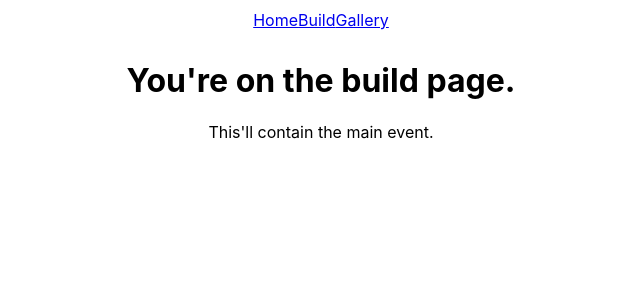
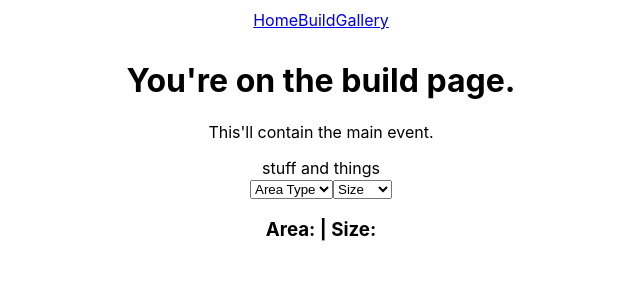
Before and after one commit to aleksbozek/Area-Generator, a React (Create React App) app in the folder area-generator/: page /Build in a window 1280 px wide. Shown: the top 300 px of the page, without its empty margins (319-959 px from the left). Built offline with nearby package versions, Linux system fonts and the light colour scheme; no server answers.

Commit message:
building the build page

```diff
--- /dev/null
+++ b/area-generator/src/components/BuildOptions.jsx
@@ -0,0 +1,39 @@
+import React, { useState } from "react";
+import BuildResult from "./BuildResult.jsx";
+
+export default function BuildOptions(props) {
+  const [area, setArea] = useState("");
+  const [size, setSize] = useState("");
+
+  console.log(props);
+  return (
+    <main>
+      stuff and things
+      <form class="selector">
+        <select
+          name="area-type"
+          id="area-type"
+          onSelect={(e) => setArea(e.target.value)}
+        >
+          <option value="">Area Type</option>
+          <option value="Desert">Desert</option>
+          <option value="Woods">Woods</option>
+          <option value="Urban">Urban</option>
+          <option value="Ocean">Ocean</option>
+        </select>
+
+        <select
+          name="area-size"
+          id="area-size"
+          onSelect={(e) => setSize(e.target.value)}
+        >
+          <option value="">Size</option>
+          <option value="30x30">30x30</option>
+          <option value="60x60">60x60</option>
+          <option value="90x90">90x90</option>
+        </select>
+      </form>
+      <BuildResult area={area} size={size} />
+    </main>
+  );
+}
--- a/area-generator/src/components/BuildPage.jsx
+++ b/area-generator/src/components/BuildPage.jsx
@@ -1,5 +1,6 @@
 import React, { useEffect, useState } from "react";
 import axios from "axios";
+import BuildOptions from "./BuildOptions.jsx";
 
 export default function BuildPage() {
   const [build, setBuild] = useState([]);
@@ -24,6 +25,12 @@ export default function BuildPage() {
   return (
     <div>
       <p>This'll contain the main event.</p>
+      <BuildOptions
+        desert={build[0]}
+        woods={build[1]}
+        urban={build[2]}
+        ocean={build[3]}
+      />
     </div>
   );
 }
--- /dev/null
+++ b/area-generator/src/components/BuildResult.jsx
@@ -0,0 +1,13 @@
+import React from "react";
+
+export default function BuildResult(props) {
+  console.log(props);
+
+  return (
+    <article>
+      <h3>
+        Area: {props.area} | Size: {props.size}
+      </h3>
+    </article>
+  );
+}
--- a/area-generator/src/components/ShowGallery.jsx
+++ b/area-generator/src/components/ShowGallery.jsx
@@ -8,15 +8,11 @@ export default function ShowGallery(props) {
 
   return (
     <div>
-      <h5>
-        Area Style: <h6>{Type}</h6>
-      </h5>
-      <h5>
-        Size of Area: <h6>{Size}</h6>
-      </h5>
-      <h5>
-        Descriptive Keywords : <h6>{AssignedAttributes}</h6>
-      </h5>
+      <h5>Area Style: </h5>
+      <h6>{Type}</h6>
+      <h5>Size of Area: </h5>
+      <h6>{Size}</h6>
+      <h5>Descriptive Keywords :</h5> <h6>{AssignedAttributes}</h6>
       <h5>Made :</h5>
       <h6>{timestamp}</h6>
       <br />
```
